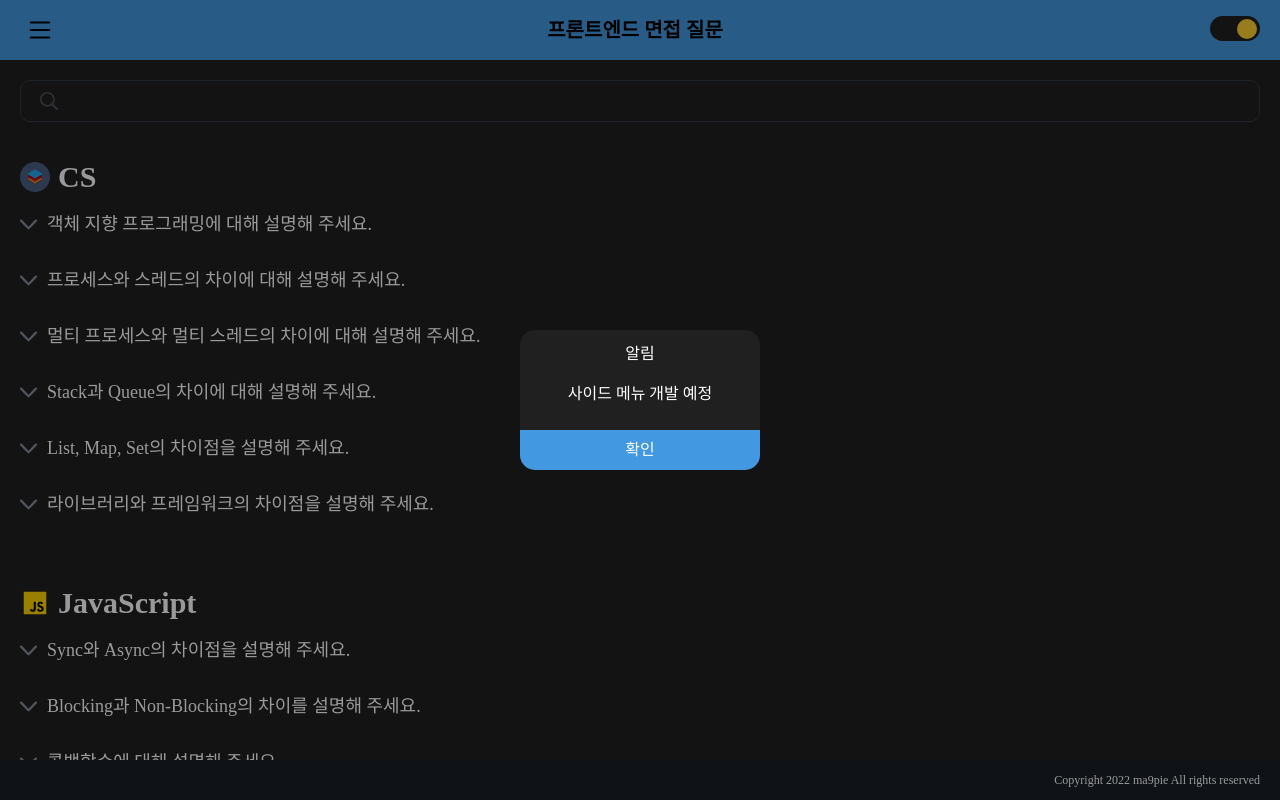
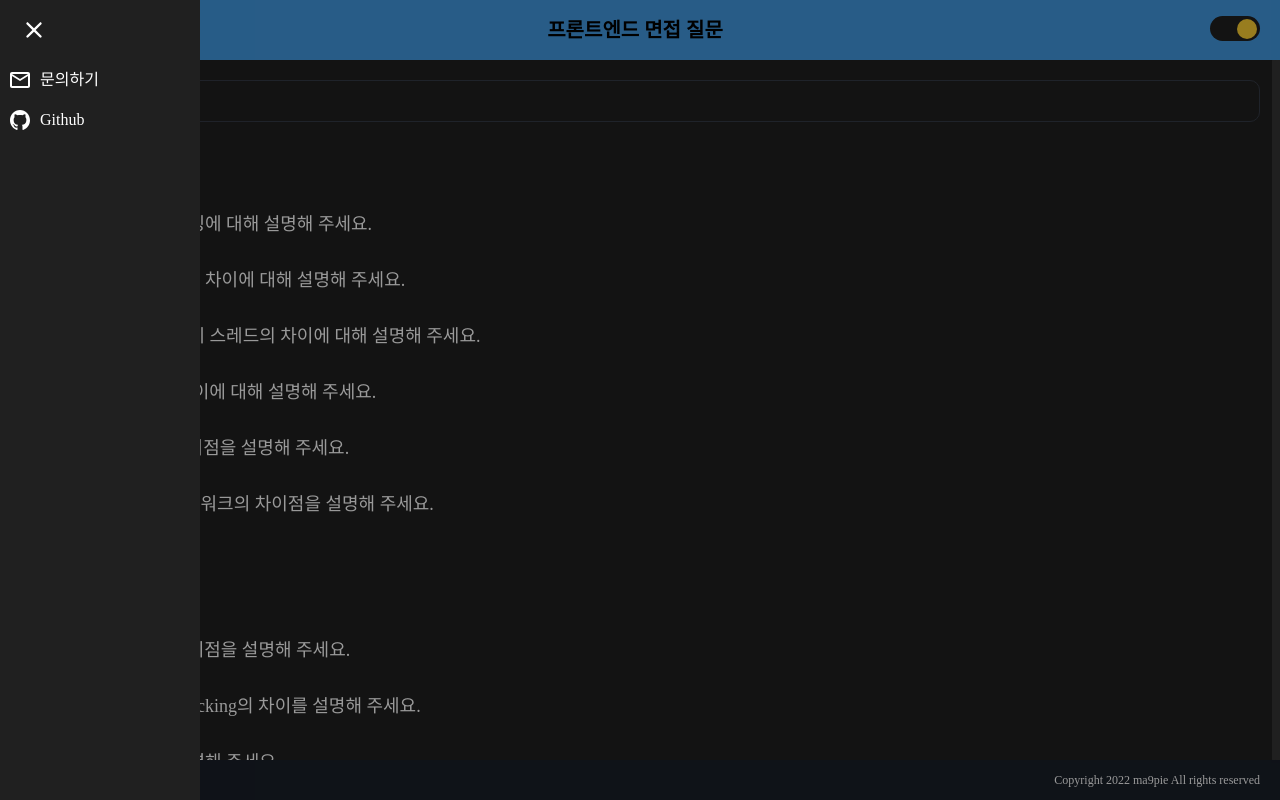
Before and after one commit to ma9pie/frontend-interview, a Next.js app: page / in a window 1280 px wide. Both pictures are taken after a click on the element 40 px from the left and 30 px from the top of the page. Built offline with nearby package versions, Linux system fonts and the light colour scheme; a web font is replaced by a local one.

Commit message:
사이드바 추가(문의하기, 깃헙 링크)

```diff
--- a/components/common/ScrollBar.jsx
+++ b/components/common/ScrollBar.jsx
@@ -216,7 +216,7 @@ const Track = styled.div`
 `;
 const Thumb = styled.div`
   border-radius: 12px;
-  background-color: var(--disabled);
+  background-color: var(--selected);
   position: absolute;
   width: 4px;
   height: ${(props) => props.height};
--- a/components/layout/Header.jsx
+++ b/components/layout/Header.jsx
@@ -1,17 +1,12 @@
 import styled from "@emotion/styled";
 import React from "react";
 import ThemeToggle from "@/components/common/ThemeToggle";
-import ModalUtils from "@/utils/ModalUtils";
 import ListSvg from "@/svg/ListSvg";
 
 function Header(props) {
   return (
     <Wrapper>
-      <Icon
-        onClick={() =>
-          ModalUtils.openAlert({ message: "사이드 메뉴 개발 예정" })
-        }
-      >
+      <Icon onClick={props.toggleSideBar}>
         <ListSvg></ListSvg>
       </Icon>
       <Title>프론트엔드 면접 질문</Title>
--- /dev/null
+++ b/components/layout/SideBar.jsx
@@ -0,0 +1,96 @@
+import styled from "@emotion/styled";
+import React from "react";
+import CloseSvg from "@/svg/CloseSvg";
+import EmailSvg from "@/svg/EmailSvg";
+import GithubSvg from "@/svg/GithubSvg";
+
+function SideBar(props) {
+  const closeSideBar = () => {
+    props.setIsOpenSideBar(false);
+  };
+
+  // 문의하기
+  const inquiry = () => {
+    window.open(
+      "https://docs.google.com/forms/d/1xa0qRIqe1yab4IdsnN6UaAsoM4dyuxpVZmA6wFWnPDg",
+      "_blank"
+    );
+  };
+
+  // 깃허브
+  const github = () => {
+    window.open("https://github.com/ma9pie/frontend-interview", "_blank");
+  };
+
+  return (
+    <Wrapper>
+      {props.isOpenSideBar && <Overlay onClick={closeSideBar}></Overlay>}
+      <Content left={props.left}>
+        <Top>
+          <CloseSvg width={28} height={28} onClick={closeSideBar}></CloseSvg>
+        </Top>
+
+        <ListContainer>
+          <List onClick={inquiry}>
+            <EmailSvg></EmailSvg>
+            <SubText>문의하기</SubText>
+          </List>
+          <List onClick={github}>
+            <GithubSvg></GithubSvg>
+            <SubText>Github</SubText>
+          </List>
+        </ListContainer>
+      </Content>
+    </Wrapper>
+  );
+}
+
+export default SideBar;
+
+const Wrapper = styled.div`
+  position: absolute;
+  top: 0px;
+  left: 0px;
+  z-index: 1;
+`;
+const Overlay = styled.div`
+  position: absolute;
+  top: 0px;
+  left: 0px;
+  width: 100vw;
+  height: 100vh;
+  z-index: 2;
+  background-color: rgb(0, 0, 0, 0.4);
+`;
+const Content = styled.div`
+  position: absolute;
+  top: 0px;
+  left: ${(props) => props.left};
+  width: 200px;
+  height: 100vh;
+  z-index: 3;
+  transition: left 0.2s ease-in-out;
+`;
+const Top = styled.div`
+  display: flex;
+  align-items: center;
+  height: 60px;
+  padding: 0px 20px;
+`;
+const ListContainer = styled.div``;
+const List = styled.div`
+  display: flex;
+  align-items: center;
+  gap: 8px;
+  height: 40px;
+  padding: 0px 8px;
+  cursor: pointer;
+
+  &:hover {
+    background-color: var(--selected);
+  }
+  & * {
+    background-color: inherit;
+  }
+`;
+const SubText = styled.p``;
--- /dev/null
+++ b/components/svg/CloseSvg.jsx
@@ -0,0 +1,25 @@
+import * as React from "react";
+
+const SvgComponent = (props) => (
+  <svg
+    width="24"
+    height="24"
+    fill="currentColor"
+    viewBox="0 0 24 24"
+    {...props}
+  >
+    <g clip-path="url(#clip0_17_18087)">
+      <path
+        d="M18.3002 5.70997C17.9102 5.31997 17.2802 5.31997 16.8902 5.70997L12.0002 10.59L7.11022 5.69997C6.72022 5.30997 6.09021 5.30997 5.70021 5.69997C5.31021 6.08997 5.31021 6.71997 5.70021 7.10997L10.5902 12L5.70021 16.89C5.31021 17.28 5.31021 17.91 5.70021 18.3C6.09021 18.69 6.72022 18.69 7.11022 18.3L12.0002 13.41L16.8902 18.3C17.2802 18.69 17.9102 18.69 18.3002 18.3C18.6902 17.91 18.6902 17.28 18.3002 16.89L13.4102 12L18.3002 7.10997C18.6802 6.72997 18.6802 6.08997 18.3002 5.70997V5.70997Z"
+        fill="var(--main)"
+      />
+    </g>
+    <defs>
+      <clipPath id="clip0_17_18087">
+        <rect width="24" height="24" fill="white" />
+      </clipPath>
+    </defs>
+  </svg>
+);
+
+export default SvgComponent;
--- /dev/null
+++ b/components/svg/EmailSvg.jsx
@@ -0,0 +1,19 @@
+import * as React from "react";
+
+const SvgComponent = (props) => (
+  <svg width="24" height="24" viewBox="0 0 24 24" {...props}>
+    <g clip-path="url(#clip0_17_883)">
+      <path
+        d="M20 4H4C2.9 4 2.01 4.9 2.01 6L2 18C2 19.1 2.9 20 4 20H20C21.1 20 22 19.1 22 18V6C22 4.9 21.1 4 20 4ZM20 18H4V8L12 13L20 8V18ZM12 11L4 6H20L12 11Z"
+        fill="var(--main)"
+      />
+    </g>
+    <defs>
+      <clipPath id="clip0_17_883">
+        <rect width="24" height="24" fill="white" />
+      </clipPath>
+    </defs>
+  </svg>
+);
+
+export default SvgComponent;
--- /dev/null
+++ b/components/svg/GithubSvg.jsx
@@ -0,0 +1,12 @@
+import * as React from "react";
+
+const SvgComponent = (props) => (
+  <svg width="24" height="24" viewBox="0 0 24 24" {...props}>
+    <path
+      d="M12 2C6.47788 2 2 6.59041 2 12.2531C2 16.7833 4.86531 20.6266 8.83866 21.9824C9.33841 22.0773 9.52193 21.76 9.52193 21.4891C9.52193 21.2447 9.5126 20.4369 9.50836 19.5802C6.72626 20.2004 6.13923 18.3704 6.13923 18.3704C5.68434 17.1853 5.02891 16.8703 5.02891 16.8703C4.12165 16.2339 5.0973 16.2469 5.0973 16.2469C6.1015 16.3193 6.63027 17.3035 6.63027 17.3035C7.52216 18.871 8.96964 18.4178 9.54028 18.1559C9.63001 17.4931 9.88921 17.0409 10.1752 16.7849C7.95406 16.5255 5.61909 15.6464 5.61909 11.7177C5.61909 10.5983 6.00974 9.6836 6.64948 8.96559C6.54564 8.7073 6.20338 7.6645 6.74634 6.25219C6.74634 6.25219 7.58608 5.97662 9.49707 7.3032C10.2947 7.07595 11.1502 6.96208 12 6.95823C12.8499 6.96208 13.706 7.07595 14.5052 7.3032C16.4139 5.97662 17.2525 6.25219 17.2525 6.25219C17.7968 7.6645 17.4544 8.7073 17.3505 8.96559C17.9917 9.6836 18.3797 10.5982 18.3797 11.7177C18.3797 15.6557 16.0403 16.5229 13.8135 16.7767C14.1722 17.0948 14.4918 17.7189 14.4918 18.6754C14.4918 20.0472 14.4802 21.1514 14.4802 21.4891C14.4802 21.762 14.6602 22.0817 15.1671 21.981C19.1383 20.6237 22 16.7818 22 12.2531C22 6.59041 17.5227 2 12 2Z"
+      fill="var(--main)"
+    />
+  </svg>
+);
+
+export default SvgComponent;
--- a/layouts/CommonLayout.jsx
+++ b/layouts/HomeLayout.jsx
@@ -4,12 +4,30 @@ import ScrollBar from "@/components/common/ScrollBar";
 import Footer from "@/components/layout/Footer";
 import Head from "@/components/layout/Head";
 import Header from "@/components/layout/Header";
+import SideBar from "@/components/layout/SideBar";
+import ModalUtils from "@/utils/ModalUtils";
 
-function CommonLayout(props) {
+function HomeLayout(props) {
+  const [left, setLeft] = useState(-200);
+  const [isOpenSideBar, setIsOpenSideBar] = useState(false);
+
+  useEffect(() => {
+    setLeft(isOpenSideBar ? 0 : -200);
+  }, [isOpenSideBar]);
+
+  const toggleSideBar = () => {
+    setIsOpenSideBar(!isOpenSideBar);
+  };
+
   return (
     <Container>
       <Head></Head>
-      <Header></Header>
+      <Header toggleSideBar={toggleSideBar}></Header>
+      <SideBar
+        left={`${left}px`}
+        isOpenSideBar={isOpenSideBar}
+        setIsOpenSideBar={setIsOpenSideBar}
+      ></SideBar>
       <Body>
         <ScrollBar height="calc(var(--vh) - 100px)">{props.children}</ScrollBar>
       </Body>
@@ -18,7 +36,7 @@ function CommonLayout(props) {
   );
 }
 
-export default CommonLayout;
+export default HomeLayout;
 
 const Container = styled.div`
   position: relative;
--- a/pages/index.js
+++ b/pages/index.js
@@ -10,7 +10,7 @@ import React, { useState } from "react";
 import List from "@/components/common/List";
 import ListContainer from "@/components/common/ListContainer";
 import Search from "@/components/common/Search";
-import CommonLayout from "@/layouts/CommonLayout";
+import HomeLayout from "@/layouts/HomeLayout";
 
 const data = [].concat(cs, css, javascript, react, frontend);
 
@@ -145,7 +145,7 @@ function Home() {
 export default Home;
 
 Home.getLayout = function getLayout(page) {
-  return <CommonLayout>{page}</CommonLayout>;
+  return <HomeLayout>{page}</HomeLayout>;
 };
 
 const Wrapper = styled.div`
--- /dev/null
+++ b/styles/app.scss
@@ -0,0 +1,3 @@
+@import "@/styles/reset.scss";
+@import "@/styles/fonts.scss";
+@import "@/styles/globals.scss";
--- a/styles/globals.scss
+++ b/styles/globals.scss
@@ -23,6 +23,10 @@ a {
 
 input:focus {
   outline: none;
+}
+
+svg {
+  cursor: pointer;
 }
 
 /* 다크 모드(기본) */
@@ -77,7 +81,7 @@ input:focus {
 
   // 컴포넌트
   --textBox: #2d3138;
-  --disabled: #3b3b3b;
+  --selected: #3b3b3b;
   --sectionLine: #343a45;
   --icon1: #4a515d;
   --icon2: #727988;
@@ -101,7 +105,7 @@ input:focus {
 
   // 컴포넌트
   --textBox: #f9f9f9;
-  --disabled: #e9eaed;
+  --selected: #e9eaed;
   --sectionLine: #f0f0f0;
   --icon1: #b4b9c1;
   --icon2: #727988;
--- a/styles/simplebar.scss
+++ /dev/null
@@ -1,211 +0,0 @@
-[data-simplebar] {
-  position: relative;
-  flex-direction: column;
-  flex-wrap: wrap;
-  justify-content: flex-start;
-  align-content: flex-start;
-  align-items: flex-start;
-}
-
-.simplebar-wrapper {
-  overflow: hidden;
-  width: inherit;
-  height: inherit;
-  max-width: inherit;
-  max-height: inherit;
-}
-
-.simplebar-mask {
-  direction: inherit;
-  position: absolute;
-  overflow: hidden;
-  padding: 0;
-  margin: 0;
-  left: 0;
-  top: 0;
-  bottom: 0;
-  right: 0;
-  width: auto !important;
-  height: auto !important;
-  z-index: 0;
-}
-
-.simplebar-offset {
-  direction: inherit !important;
-  box-sizing: inherit !important;
-  resize: none !important;
-  position: absolute;
-  top: 0;
-  left: 0;
-  bottom: 0;
-  right: 0;
-  padding: 0;
-  margin: 0;
-  -webkit-overflow-scrolling: touch;
-}
-
-.simplebar-content-wrapper {
-  direction: inherit;
-  box-sizing: border-box !important;
-  position: relative;
-  display: block;
-  height: 100%; /* Required for horizontal native scrollbar to not appear if parent is taller than natural height */
-  width: auto;
-  max-width: 100%; /* Not required for horizontal scroll to trigger */
-  max-height: 100%; /* Needed for vertical scroll to trigger */
-  scrollbar-width: none;
-  -ms-overflow-style: none;
-}
-
-.simplebar-content-wrapper::-webkit-scrollbar,
-.simplebar-hide-scrollbar::-webkit-scrollbar {
-  width: 0;
-  height: 0;
-}
-
-.simplebar-content:before,
-.simplebar-content:after {
-  content: " ";
-  display: table;
-}
-
-.simplebar-placeholder {
-  max-height: 100%;
-  max-width: 100%;
-  width: 100%;
-  pointer-events: none;
-}
-
-.simplebar-height-auto-observer-wrapper {
-  box-sizing: inherit !important;
-  height: 100%;
-  width: 100%;
-  max-width: 1px;
-  position: relative;
-  float: left;
-  max-height: 1px;
-  overflow: hidden;
-  z-index: -1;
-  padding: 0;
-  margin: 0;
-  pointer-events: none;
-  flex-grow: inherit;
-  flex-shrink: 0;
-  flex-basis: 0;
-}
-
-.simplebar-height-auto-observer {
-  box-sizing: inherit;
-  display: block;
-  opacity: 0;
-  position: absolute;
-  top: 0;
-  left: 0;
-  height: 1000%;
-  width: 1000%;
-  min-height: 1px;
-  min-width: 1px;
-  overflow: hidden;
-  pointer-events: none;
-  z-index: -1;
-}
-
-.simplebar-track {
-  z-index: 1;
-  position: absolute;
-  right: 0;
-  bottom: 0;
-  pointer-events: none;
-  overflow: none;
-}
-
-[data-simplebar].simplebar-dragging .simplebar-content {
-  pointer-events: none;
-  user-select: none;
-  -webkit-user-select: none;
-}
-
-[data-simplebar].simplebar-dragging .simplebar-track {
-  pointer-events: all;
-}
-
-.simplebar-scrollbar {
-  position: absolute;
-  left: 0;
-  right: 0;
-  min-height: 10px;
-}
-
-.simplebar-scrollbar:before {
-  position: absolute;
-  content: "";
-  background: #6b6b6b;
-  border-radius: 7px;
-  left: 2px;
-  right: 2px;
-  opacity: 0;
-  transition: opacity 0.2s linear;
-}
-
-.simplebar-scrollbar.simplebar-visible:before {
-  /* When hovered, remove all transitions from drag handle */
-  opacity: 0.5;
-  transition: opacity 0s linear;
-}
-
-.simplebar-track.simplebar-vertical {
-  top: 0;
-  width: 9px;
-}
-
-.simplebar-track.simplebar-vertical .simplebar-scrollbar:before {
-  top: 2px;
-  bottom: 2px;
-}
-
-.simplebar-track.simplebar-horizontal {
-  left: 0;
-  height: 0px;
-}
-
-.simplebar-track.simplebar-horizontal .simplebar-scrollbar:before {
-  height: 100%;
-  left: 2px;
-  right: 2px;
-}
-
-.simplebar-track.simplebar-horizontal .simplebar-scrollbar {
-  right: auto;
-  left: 0;
-  top: 2px;
-  height: 0px;
-  min-height: 0;
-  min-width: 10px;
-  width: auto;
-}
-
-/* Rtl support */
-[data-simplebar-direction="rtl"] .simplebar-track.simplebar-vertical {
-  right: auto;
-  left: 0;
-}
-
-.hs-dummy-scrollbar-size {
-  direction: rtl;
-  position: fixed;
-  opacity: 0;
-  visibility: hidden;
-  height: 500px;
-  width: 500px;
-  overflow-y: hidden;
-  overflow-x: scroll;
-}
-
-.simplebar-hide-scrollbar {
-  position: fixed;
-  left: 0;
-  visibility: hidden;
-  overflow-y: scroll;
-  scrollbar-width: none;
-  -ms-overflow-style: none;
-}
```
Also changed, not shown: pages/_app.js (+2 -5 lines).
